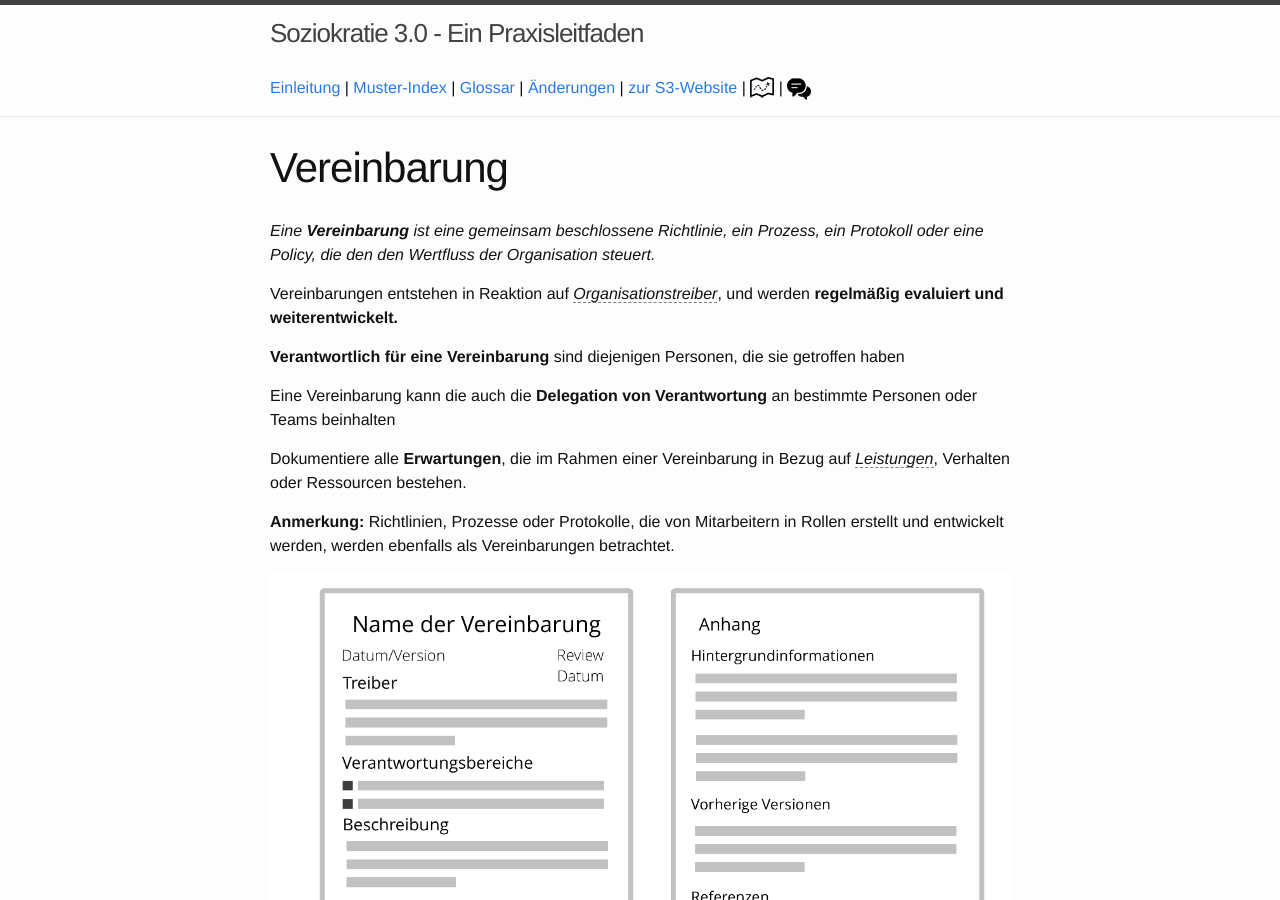
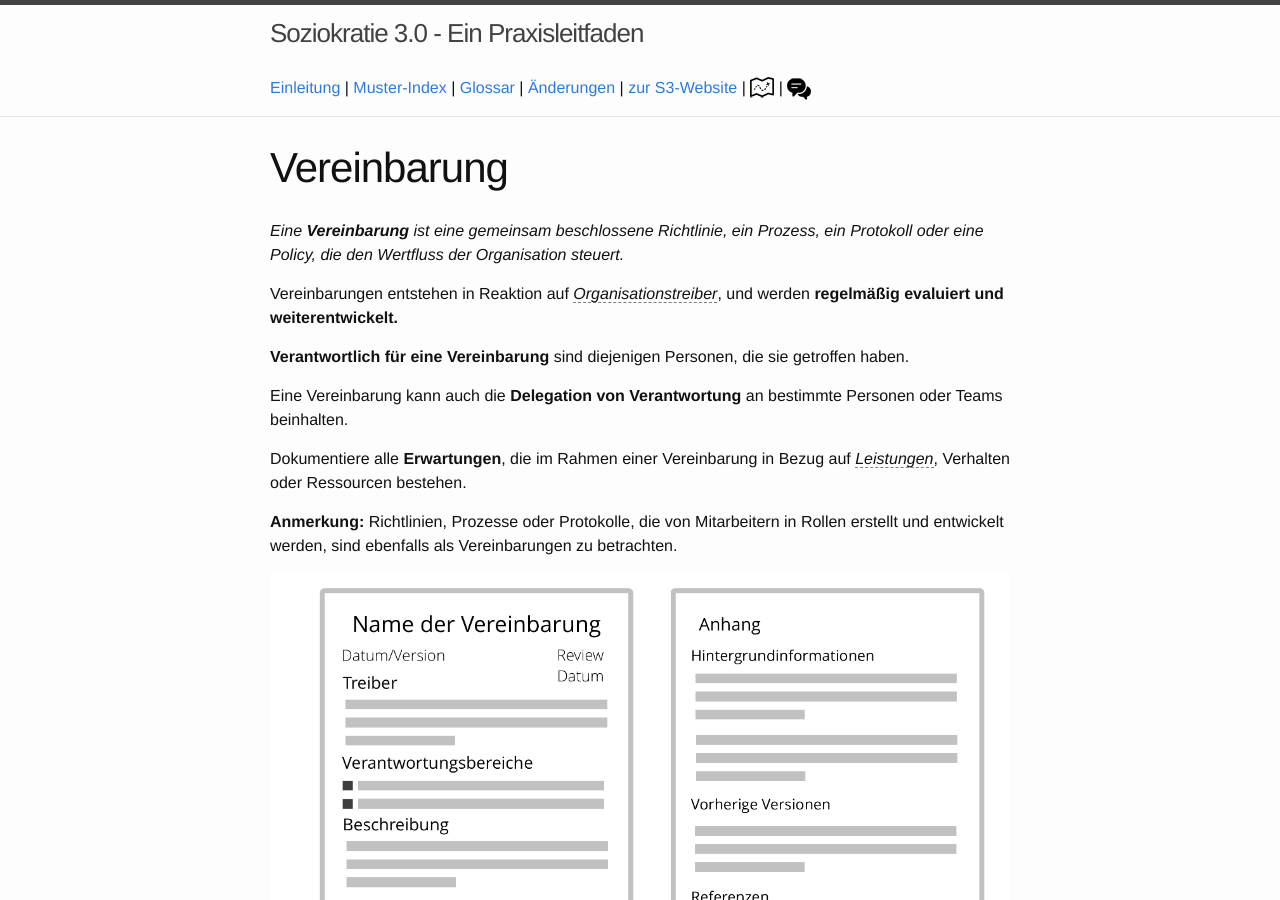
Before and after one commit to S3-working-group/s3-praxisleitfaden, a Jekyll site: the page built from docs/agreement.md, in a window 1280 px wide and 900 px high. Built offline with Jekyll 4.4.1, drawn with Linux system fonts in a browser that asks for light colours.

Commit message:
Update agreement.md

```diff
--- a/docs/agreement.md
+++ b/docs/agreement.md
@@ -3,17 +3,17 @@ title: "Vereinbarung"
 ---
 
 
-_Eine **Vereinbarung** ist eine gemeinsam beschlossene Richtlinie, ein Prozess, ein Protokoll oder eine Policy, die den den Wertfluss der Organisation steuert._
+_Eine **Vereinbarung** ist eine gemeinsam beschlossene Richtlinie, ein Prozess, ein Protokoll oder eine Policy, die den Wertfluss der Organisation steuert._
 
 Vereinbarungen entstehen in Reaktion auf <dfn data-info="Organisationstreiber: Ein Treiber ist das Motiv einer Person oder Gruppe, auf eine bestimmte Situation zu reagieren. Ein Treiber wird als **Organisationstreiber** betrachtet, wenn eine Reaktion darauf der Organisation hilft, Wert zu schaffen, Verschwendung zu reduzieren oder Schaden abzuwenden.">Organisationstreiber</dfn>, und werden **regelmäßig evaluiert und weiterentwickelt.**
 
-**Verantwortlich für eine Vereinbarung** sind diejenigen Personen, die sie getroffen haben
+**Verantwortlich für eine Vereinbarung** sind diejenigen Personen, die sie getroffen haben.
 
-Eine Vereinbarung kann die auch die **Delegation von Verantwortung** an bestimmte Personen oder Teams beinhalten
+Eine Vereinbarung kann auch die **Delegation von Verantwortung** an bestimmte Personen oder Teams beinhalten.
 
 Dokumentiere alle **Erwartungen**, die im Rahmen einer Vereinbarung in Bezug auf <dfn data-info="Leistung: Ein Produkt, eine Dienstleistung, eine Komponente oder ein Rohstoff, der als Reaktion auf einen Organisationstreiber hergestellt bzw. bereitgestellt wird.">Leistungen</dfn>, Verhalten oder Ressourcen bestehen.
 
-**Anmerkung:** Richtlinien, Prozesse oder Protokolle, die von Mitarbeitern in Rollen erstellt und entwickelt werden, werden ebenfalls als Vereinbarungen betrachtet.
+**Anmerkung:** Richtlinien, Prozesse oder Protokolle, die von Mitarbeitern in Rollen erstellt und entwickelt werden, sind ebenfalls als Vereinbarungen zu betrachten.
 
 ![Vorlage für Vereinbarungen](img/templates/agreement-template.png)
 
```
